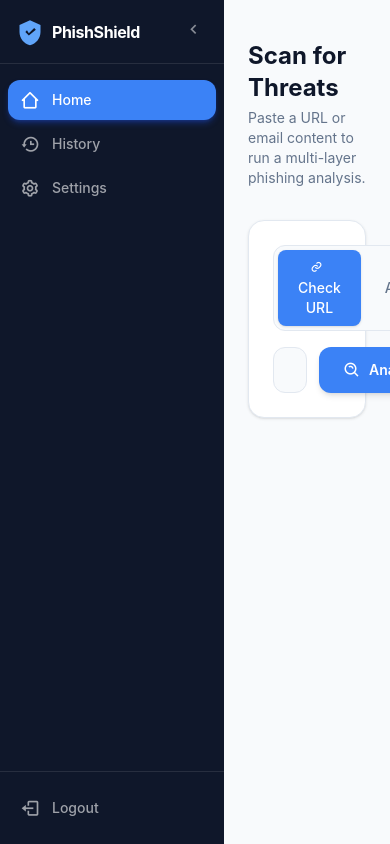
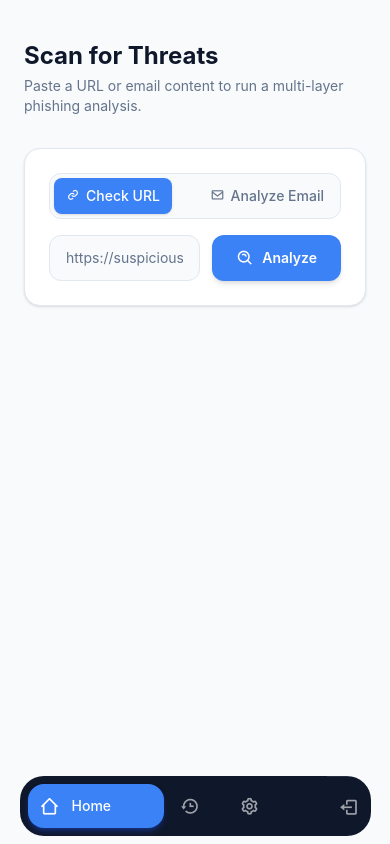
Before and after one commit to zimcodes1/PHISHIELD, a React (Vite) app in the folder frontend/: page / in a window 390 px wide. Built offline with nearby package versions, Linux system fonts and the light colour scheme.

Commit message:
feat: update dashboard and sidenav repsonsiveess for small screens

```diff
--- a/frontend/package.json
+++ b/frontend/package.json
@@ -4,7 +4,7 @@
   "version": "0.0.0",
   "type": "module",
   "scripts": {
-    "dev": "vite",
+    "dev": "vite --host",
     "build": "tsc -b && vite build",
     "lint": "eslint .",
     "preview": "vite preview"
--- a/frontend/src/components/dashboard/ScanForm.tsx
+++ b/frontend/src/components/dashboard/ScanForm.tsx
@@ -11,7 +11,12 @@ interface EmailForm {
 }
 
 interface Props {
-  onSubmit: (data: { type: "url"; url: string } | ({ type: "email" } & EmailForm) | { type: "eml"; file: File }) => void;
+	onSubmit: (
+		data:
+			| { type: "url"; url: string }
+			| ({ type: "email" } & EmailForm)
+			| { type: "eml"; file: File },
+	) => void;
 	loading: boolean;
 }
 
@@ -19,13 +24,19 @@ export default function ScanForm({ onSubmit, loading }: Props) {
 	const [tab, setTab] = useState<Tab>("url");
 	const [emailMode, setEmailMode] = useState<EmailMode>("manual");
 	const [url, setUrl] = useState("");
-  const [email, setEmail] = useState<EmailForm>({ subject: "", sender: "", body: "", headers: "" });
+	const [email, setEmail] = useState<EmailForm>({
+		subject: "",
+		sender: "",
+		body: "",
+		headers: "",
+	});
 	const [showHeaders, setShowHeaders] = useState(false);
 	const [emlFile, setEmlFile] = useState<File | null>(null);
 	const [dragging, setDragging] = useState(false);
 	const fileInputRef = useRef<HTMLInputElement>(null);
 
-  const setEmailField = (field: keyof EmailForm) =>
+	const setEmailField =
+		(field: keyof EmailForm) =>
 		(e: React.ChangeEvent<HTMLInputElement | HTMLTextAreaElement>) =>
 			setEmail((prev) => ({ ...prev, [field]: e.target.value }));
 
@@ -52,19 +63,22 @@ export default function ScanForm({ onSubmit, loading }: Props) {
 
 	return (
 		<form onSubmit={handleSubmit} className="space-y-4">
-
 			{/* Main tab switcher: URL / Email */}
-      <div className="flex gap-1 bg-subtle border border-outline rounded-xl p-1 w-fit">
+			<div className="flex gap-1 bg-subtle border border-outline rounded-xl p-1 w-fit max-sm:w-full max-sm:justify-between">
 				{(["url", "email"] as Tab[]).map((t) => (
 					<button
 						key={t}
 						type="button"
 						onClick={() => setTab(t)}
-            className={`px-5 py-2 rounded-lg text-sm font-medium transition cursor-pointer ${
-              tab === t ? "bg-brand-500 text-white shadow-sm" : "text-ink-muted hover:text-ink"
+						className={`px-5 max-sm:px-3 py-2 rounded-lg text-sm font-medium transition cursor-pointer ${
+							tab === t
+								? "bg-brand-500 text-white shadow-sm"
+								: "text-ink-muted hover:text-ink"
 						}`}
 					>
-            <i className={`bx ${t === "url" ? "bx-link" : "bx-envelope"} mr-1.5`} />
+						<i
+							className={`bx ${t === "url" ? "bx-link" : "bx-envelope"} mr-1.5`}
+						/>
 						{t === "url" ? "Check URL" : "Analyze Email"}
 					</button>
 				))}
@@ -84,7 +98,6 @@ export default function ScanForm({ onSubmit, loading }: Props) {
 				</div>
 			) : (
 				<div className="space-y-4">
-
 					{/* Email input mode switcher */}
 					<div className="flex gap-1 bg-subtle border border-outline rounded-xl p-1 w-fit">
 						{(["manual", "upload"] as EmailMode[]).map((m) => (
@@ -93,10 +106,14 @@ export default function ScanForm({ onSubmit, loading }: Props) {
 								type="button"
 								onClick={() => setEmailMode(m)}
 								className={`px-4 py-1.5 rounded-lg text-xs font-medium transition cursor-pointer ${
-                  emailMode === m ? "bg-brand-500 text-white shadow-sm" : "text-ink-muted hover:text-ink"
+									emailMode === m
+										? "bg-brand-500 text-white shadow-sm"
+										: "text-ink-muted hover:text-ink"
 								}`}
 							>
-                <i className={`bx ${m === "manual" ? "bx-edit" : "bx-upload"} mr-1`} />
+								<i
+									className={`bx ${m === "manual" ? "bx-edit" : "bx-upload"} mr-1`}
+								/>
 								{m === "manual" ? "Fill manually" : "Upload .eml file"}
 							</button>
 						))}
@@ -135,7 +152,9 @@ export default function ScanForm({ onSubmit, loading }: Props) {
 								onClick={() => setShowHeaders(!showHeaders)}
 								className="flex items-center gap-1.5 text-sm text-ink-muted hover:text-brand-500 transition cursor-pointer"
 							>
-                <i className={`bx ${showHeaders ? "bx-chevron-up" : "bx-chevron-down"}`} />
+								<i
+									className={`bx ${showHeaders ? "bx-chevron-up" : "bx-chevron-down"}`}
+								/>
 								{showHeaders ? "Hide" : "Paste"} raw email headers (optional)
 							</button>
 							{showHeaders && (
@@ -153,7 +172,10 @@ export default function ScanForm({ onSubmit, loading }: Props) {
 							{/* Drop zone */}
 							<div
 								onClick={() => fileInputRef.current?.click()}
-                onDragOver={(e) => { e.preventDefault(); setDragging(true); }}
+								onDragOver={(e) => {
+									e.preventDefault();
+									setDragging(true);
+								}}
 								onDragLeave={() => setDragging(false)}
 								onDrop={handleDrop}
 								className={`flex flex-col items-center justify-center gap-3 border-2 border-dashed rounded-2xl px-6 py-10 cursor-pointer transition select-none ${
@@ -168,12 +190,21 @@ export default function ScanForm({ onSubmit, loading }: Props) {
 									<>
 										<i className="bx bx-file text-4xl text-safe" />
 										<div className="text-center">
-                      <p className="text-sm font-medium text-ink">{emlFile.name}</p>
-                      <p className="text-xs text-ink-muted mt-0.5">{(emlFile.size / 1024).toFixed(1)} KB</p>
+											<p className="text-sm font-medium text-ink">
+												{emlFile.name}
+											</p>
+											<p className="text-xs text-ink-muted mt-0.5">
+												{(emlFile.size / 1024).toFixed(1)} KB
+											</p>
 										</div>
 										<button
 											type="button"
-                      onClick={(e) => { e.stopPropagation(); setEmlFile(null); if (fileInputRef.current) fileInputRef.current.value = ""; }}
+											onClick={(e) => {
+												e.stopPropagation();
+												setEmlFile(null);
+												if (fileInputRef.current)
+													fileInputRef.current.value = "";
+											}}
 											className="text-xs text-danger hover:underline cursor-pointer"
 										>
 											Remove file
@@ -181,10 +212,16 @@ export default function ScanForm({ onSubmit, loading }: Props) {
 									</>
 								) : (
 									<>
-                    <i className={`bx bx-cloud-upload text-4xl ${dragging ? "text-brand-500" : "text-ink-muted"}`} />
+										<i
+											className={`bx bx-cloud-upload text-4xl ${dragging ? "text-brand-500" : "text-ink-muted"}`}
+										/>
 										<div className="text-center">
-                      <p className="text-sm font-medium text-ink">Drop your .eml file here</p>
-                      <p className="text-xs text-ink-muted mt-1">or click to browse</p>
+											<p className="text-sm font-medium text-ink">
+												Drop your .eml file here
+											</p>
+											<p className="text-xs text-ink-muted mt-1">
+												or click to browse
+											</p>
 										</div>
 									</>
 								)}
@@ -194,19 +231,31 @@ export default function ScanForm({ onSubmit, loading }: Props) {
 								type="file"
 								accept=".eml"
 								className="hidden"
-                onChange={(e) => { const f = e.target.files?.[0]; if (f) setEmlFile(f); }}
+								onChange={(e) => {
+									const f = e.target.files?.[0];
+									if (f) setEmlFile(f);
+								}}
 							/>
 						</div>
 					)}
 
-          <SubmitButton loading={loading} disabled={emailMode === "upload" && !emlFile} />
+					<SubmitButton
+						loading={loading}
+						disabled={emailMode === "upload" && !emlFile}
+					/>
 				</div>
 			)}
 		</form>
 	);
 }
 
-function SubmitButton({ loading, disabled = false }: { loading: boolean; disabled?: boolean }) {
+function SubmitButton({
+	loading,
+	disabled = false,
+}: {
+	loading: boolean;
+	disabled?: boolean;
+}) {
 	return (
 		<button
 			type="submit"
@@ -214,9 +263,13 @@ function SubmitButton({ loading, disabled = false }: { loading: boolean; disable
 			className="flex items-center gap-2 px-6 py-3 rounded-xl bg-brand-500 hover:bg-brand-600 active:bg-brand-700 text-white font-semibold text-sm transition shadow-md disabled:opacity-50 disabled:cursor-not-allowed cursor-pointer whitespace-nowrap"
 		>
 			{loading ? (
-        <><i className="bx bx-loader-alt animate-spin text-lg" /> Analyzing…</>
+				<>
+					<i className="bx bx-loader-alt animate-spin text-lg" /> Analyzing…
+				</>
 			) : (
-        <><i className="bx bx-search-alt text-lg" /> Analyze</>
+				<>
+					<i className="bx bx-search-alt text-lg" /> Analyze
+				</>
 			)}
 		</button>
 	);
--- a/frontend/src/components/dashboard/Sidebar.tsx
+++ b/frontend/src/components/dashboard/Sidebar.tsx
@@ -22,55 +22,85 @@ export default function Sidebar() {
 			className={`
         flex flex-col h-screen bg-ink sticky top-0
         transition-all duration-300 ease-in-out shrink-0
-        ${collapsed ? "w-16" : "w-56"}
+        ${collapsed ? "w-16" : "w-56"} max-sm:w-9/10 max-sm:h-15
+        max-sm:flex-row max-sm:fixed max-sm:bottom-2 max-sm:top-auto
+        max-sm:rounded-3xl max-sm:ml-[5%]
       `}
 		>
 			{/* Logo + toggle */}
-      <div className={`flex items-center h-16 px-4 border-b border-white/10 ${collapsed ? "justify-center" : "justify-between"}`}>
+			<div
+				className={`flex items-center h-16 px-4 border-b border-white/10 ${collapsed ? "justify-center" : "justify-between"} max-sm:hidden`}
+			>
 				{!collapsed && (
 					<div className="flex items-center gap-2">
 						<LogoIcon className="w-7 h-7 text-brand-400 shrink-0" />
-            <span className="text-white font-bold text-base tracking-tight">PhishShield</span>
+						<span className="text-white font-bold text-base tracking-tight">
+							PhishShield
+						</span>
 					</div>
 				)}
 				<button
 					onClick={() => setCollapsed(!collapsed)}
 					className="text-white/50 hover:text-white transition p-1 rounded-lg hover:bg-white/10 cursor-pointer"
 				>
-          <i className={`bx ${collapsed ? "bx-chevron-right" : "bx-chevron-left"} text-xl`} />
+					<i
+						className={`bx ${collapsed ? "bx-chevron-right" : "bx-chevron-left"} text-xl`}
+					/>
 				</button>
 			</div>
 
 			{/* Nav links */}
-      <nav className="flex-1 flex flex-col gap-1 px-2 py-4 overflow-hidden">
+			<nav className="flex-1 max-sm:flex-none flex flex-col max-sm:flex-row gap-1 px-2 py-4 max-sm:p-2 overflow-hidden">
 				{navItems.map(({ to, icon, label }) => (
 					<NavLink
 						key={to}
 						to={to}
 						end={to === "/"}
 						className={({ isActive }) =>
-              `flex items-center gap-3 px-3 py-2.5 rounded-xl transition-all duration-150 group
-              ${isActive
+							`flex items-center gap-3 px-3 py-2.5 rounded-xl max-sm:rounded-2xl transition-all duration-300 group
+      ${
+				isActive
 					? "bg-brand-500 text-white shadow-md shadow-brand-700/40"
 					: "text-white/60 hover:text-white hover:bg-white/10"
 			}
       ${collapsed ? "justify-center" : ""}`
 						}
 					>
+						{({ isActive }) => (
+							<>
 								<i className={`bx ${icon} text-xl shrink-0`} />
-            {!collapsed && <span className="text-sm font-medium">{label}</span>}
+
+								{!collapsed && (
+									<div
+										className={`grid transition-all duration-300 ease-in-out
+              ${
+								isActive
+									? "grid-rows-[1fr] opacity-100 max-sm:w-20"
+									: "grid-rows-[0fr] opacity-0 max-sm:w-0"
+							}
+              max-sm:overflow-hidden max-sm:inline-grid sm:block`}
+									>
+										<span className="text-sm font-medium overflow-hidden whitespace-nowrap">
+											{label}
+										</span>
+									</div>
+								)}
+							</>
+						)}
 					</NavLink>
 				))}
 			</nav>
 
 			{/* Logout */}
-      <div className="px-2 pb-4 border-t border-white/10 pt-4">
+			<div className="px-2 pb-4 max-sm:p-0 max-sm:flex max-sm:ml-auto border-t border-white/10 pt-4">
 				<button
 					onClick={handleLogout}
-          className={`w-full flex items-center gap-3 px-3 py-2.5 rounded-xl text-white/60 hover:text-danger hover:bg-danger/10 transition-all duration-150 cursor-pointer ${collapsed ? "justify-center" : ""}`}
+					className={`w-full flex items-center gap-3 px-3 py-2.5 rounded-xl max-sm:rounded-2xl text-white/60 hover:text-danger hover:bg-danger/10 transition-all duration-150 cursor-pointer ${collapsed ? "justify-center" : ""}`}
 				>
 					<i className="bx bx-log-out text-xl shrink-0" />
-          {!collapsed && <span className="text-sm font-medium">Logout</span>}
+					{!collapsed && (
+						<span className="max-sm:hidden text-sm font-medium">Logout</span>
+					)}
 				</button>
 			</div>
 		</aside>
--- a/frontend/src/pages/Analyzer.tsx
+++ b/frontend/src/pages/Analyzer.tsx
@@ -1,4 +1,4 @@
-import { useState } from "react";
+import { useState, useEffect } from "react";
 import ScanForm from "../components/dashboard/ScanForm";
 import ScoreGauge from "../components/dashboard/ScoreGauge";
 import VerdictBadge from "../components/dashboard/VerdictBadge";
@@ -35,6 +35,12 @@ export default function AnalyzerPage() {
   const [loading, setLoading] = useState(false);
   const [result, setResult] = useState<AnalysisResponse | null>(null);
   const [feedbackSent, setFeedbackSent] = useState(false);
+
+  // Set page title
+  useEffect(()=>{
+    document.title = 'PhishShield | Analyze URL or Email'
+  }, [])
+
 
   const handleSubmit = async () => {
     setLoading(true);
--- a/frontend/src/pages/History.tsx
+++ b/frontend/src/pages/History.tsx
@@ -78,7 +78,7 @@ export default function HistoryPage() {
           { label: "Total Scans", value: stats.total, icon: "bx-scan", color: "text-brand-500" },
           { label: "Phishing Blocked", value: stats.phishing, icon: "bx-shield-x", color: "text-danger" },
           { label: "Suspicious", value: stats.suspicious, icon: "bx-error", color: "text-caution" },
-          { label: "Clean", value: stats.clean, icon: "bx-shield-check", color: "text-safe" },
+          { label: "Clean", value: stats.clean, icon: "bx-check-shield", color: "text-safe" },
         ].map(({ label, value, icon, color }) => (
           <div key={label} className="bg-canvas border border-outline rounded-2xl px-5 py-4 shadow-sm">
             <i className={`bx ${icon} text-2xl ${color}`} />
@@ -104,7 +104,7 @@ export default function HistoryPage() {
       </div>
 
       {/* Table */}
-      <div className="bg-canvas border border-outline rounded-2xl shadow-sm overflow-hidden">
+      <div className="bg-canvas border border-outline rounded-2xl shadow-sm overflow-hidden max-sm:overflow-scroll max-sm:mb-10">
         <table className="w-full text-sm">
           <thead>
             <tr className="border-b border-outline bg-subtle text-ink-muted text-xs uppercase tracking-wide">
--- a/frontend/src/pages/Login.tsx
+++ b/frontend/src/pages/Login.tsx
@@ -8,7 +8,7 @@ export default function LoginPage() {
 
   // Set page title
   useEffect(()=>{
-    document.title = 'Phishield | Login to Account'
+    document.title = 'PhishShield | Login to Account'
   },[])
 
   const handleSubmit = (e: React.FormEvent) => {
--- a/frontend/src/pages/Signup.tsx
+++ b/frontend/src/pages/Signup.tsx
@@ -8,7 +8,7 @@ export default function SignupPage() {
 
   // Set page title dynamically
   useEffect(()=>{
-    document.title = "Phishield | Create Account"
+    document.title = "PhishShield | Create Account"
   }, [])
 
   const set = (field: string) => (e: React.ChangeEvent<HTMLInputElement>) =>
```
Lines whose indentation alone changed are shown as unchanged.
